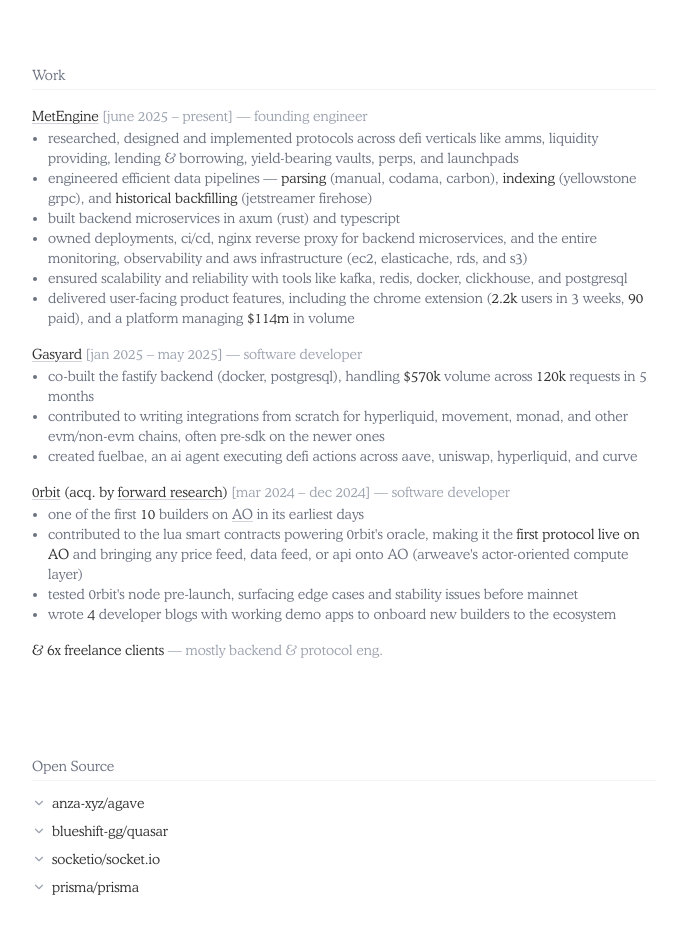
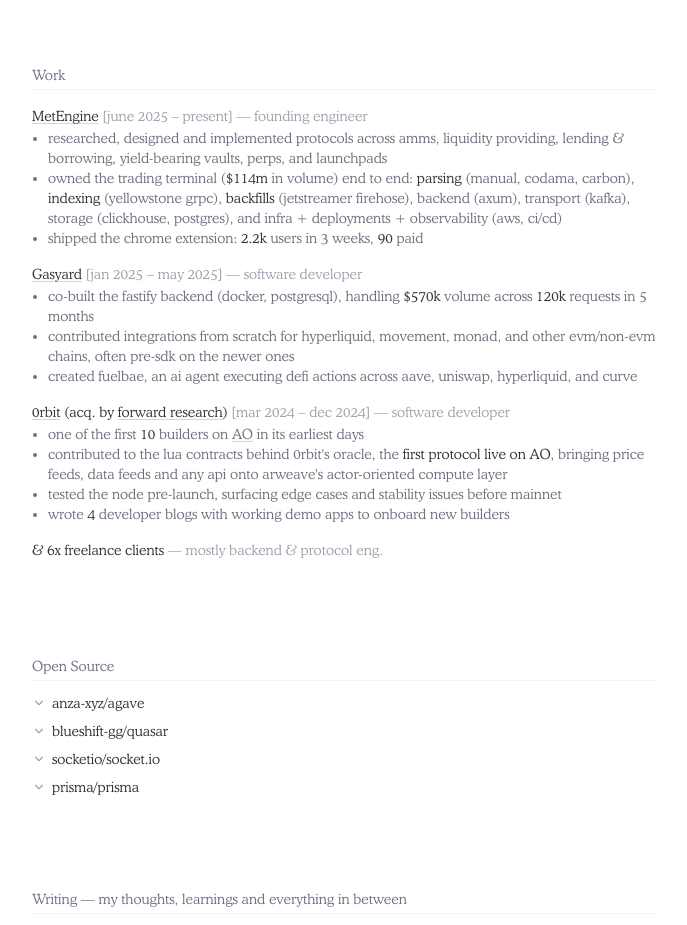
Before and after one commit to Not-Sarthak/portfolio, a Next.js app: page / in a window 1280 px wide. Shown: the part 960-1885 px from the top of the page, without its empty margins (296-983 px from the left). Built offline with nearby package versions, Linux system fonts and the light colour scheme; a web font is replaced by a local one.

Commit message:
tighten work bullets, merge metengine terminal into one point

```diff
--- a/src/app/page.tsx
+++ b/src/app/page.tsx
@@ -79,19 +79,16 @@
             <div className="py-2 text-sm">
               <p><a href="https://x.com/met_engine" target="_blank" rel="noopener noreferrer" className="font-medium underline underline-offset-2 decoration-gray-300 hover:decoration-current transition-all duration-200">MetEngine</a> <span className="text-gray-400">[june 2025 – present]</span> <span className="text-gray-400">— founding engineer</span></p>
               <ul className="text-gray-500 text-sm list-disc ml-4 mt-0.5">
-                <li>researched, designed and implemented protocols across defi verticals like amms, liquidity providing, lending &amp; borrowing, yield-bearing vaults, perps, and launchpads</li>
-                <li>engineered efficient data pipelines — <span className="text-foreground">parsing</span> (manual, codama, carbon), <span className="text-foreground">indexing</span> (yellowstone grpc), and <span className="text-foreground">historical backfilling</span> (jetstreamer firehose)</li>
-                <li>built backend microservices in axum (rust) and typescript</li>
-                <li>owned deployments, ci/cd, nginx reverse proxy for backend microservices, and the entire monitoring, observability and aws infrastructure (ec2, elasticache, rds, and s3)</li>
-                <li>ensured scalability and reliability with tools like kafka, redis, docker, clickhouse, and postgresql</li>
-                <li>delivered user-facing product features, including the chrome extension (<span className="text-foreground">2.2k</span> users in 3 weeks, <span className="text-foreground">90</span> paid), and a platform managing <span className="text-foreground">$114m</span> in volume</li>
+                <li>researched, designed and implemented protocols across amms, liquidity providing, lending &amp; borrowing, yield-bearing vaults, perps, and launchpads</li>
+                <li>owned the trading terminal (<span className="text-foreground">$114m</span> in volume) end to end: <span className="text-foreground">parsing</span> (manual, codama, carbon), <span className="text-foreground">indexing</span> (yellowstone grpc), <span className="text-foreground">backfills</span> (jetstreamer firehose), backend (axum), transport (kafka), storage (clickhouse, postgres), and infra + deployments + observability (aws, ci/cd)</li>
+                <li>shipped the chrome extension: <span className="text-foreground">2.2k</span> users in 3 weeks, <span className="text-foreground">90</span> paid</li>
               </ul>
             </div>
             <div className="py-2 text-sm">
               <p><a href="https://x.com/gasyardfi" target="_blank" rel="noopener noreferrer" className="font-medium underline underline-offset-2 decoration-gray-300 hover:decoration-current transition-all duration-200">Gasyard</a> <span className="text-gray-400">[jan 2025 – may 2025]</span> <span className="text-gray-400">— software developer</span></p>
               <ul className="text-gray-500 text-sm list-disc ml-4 mt-0.5">
                 <li>co-built the fastify backend (docker, postgresql), handling <span className="text-foreground">$570k</span> volume across <span className="text-foreground">120k</span> requests in 5 months</li>
-                <li>contributed to writing integrations from scratch for hyperliquid, movement, monad, and other evm/non-evm chains, often pre-sdk on the newer ones</li>
+                <li>contributed integrations from scratch for hyperliquid, movement, monad, and other evm/non-evm chains, often pre-sdk on the newer ones</li>
                 <li>created fuelbae, an ai agent executing defi actions across aave, uniswap, hyperliquid, and curve</li>
               </ul>
             </div>
@@ -99,9 +96,9 @@
               <p><a href="https://x.com/0rbitco" target="_blank" rel="noopener noreferrer" className="font-medium underline underline-offset-2 decoration-gray-300 hover:decoration-current transition-all duration-200">0rbit</a> <span className="font-medium">(acq. by <a href="https://x.com/fwdresearch" target="_blank" rel="noopener noreferrer" className="underline underline-offset-2 decoration-gray-300 hover:decoration-current transition-all duration-200">forward research</a>)</span> <span className="text-gray-400">[mar 2024 – dec 2024]</span> <span className="text-gray-400">— software developer</span></p>
               <ul className="text-gray-500 text-sm list-disc ml-4 mt-0.5">
                 <li>one of the first <span className="text-foreground">10</span> builders on <a href="https://ao.arweave.net/" target="_blank" rel="noopener noreferrer" className="underline underline-offset-2 decoration-gray-300 hover:decoration-current transition-all duration-200">AO</a> in its earliest days</li>
-                <li>contributed to the lua smart contracts powering 0rbit's oracle, making it the <span className="text-foreground">first protocol live on AO</span> and bringing any price feed, data feed, or api onto AO (arweave's actor-oriented compute layer)</li>
-                <li>tested 0rbit's node pre-launch, surfacing edge cases and stability issues before mainnet</li>
-                <li>wrote <span className="text-foreground">4</span> developer blogs with working demo apps to onboard new builders to the ecosystem</li>
+                <li>contributed to the lua contracts behind 0rbit's oracle, the <span className="text-foreground">first protocol live on AO</span>, bringing price feeds, data feeds and any api onto arweave's actor-oriented compute layer</li>
+                <li>tested the node pre-launch, surfacing edge cases and stability issues before mainnet</li>
+                <li>wrote <span className="text-foreground">4</span> developer blogs with working demo apps to onboard new builders</li>
               </ul>
             </div>
             <div className="py-2 text-sm">
```
